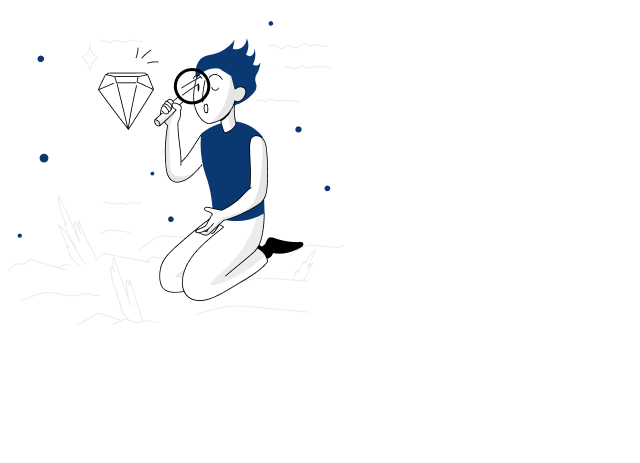
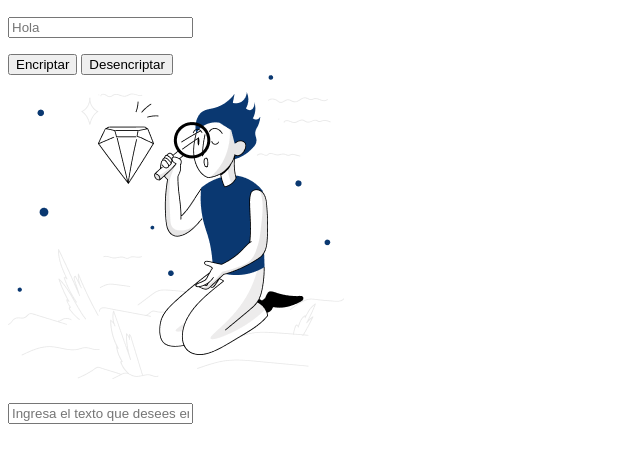
Before and after one commit to JohsuaCado/ENCRIPTADOR_DE_TEXTO, a plain HTML site: page index.html in a window 1280 px wide. Shown: the part 59-522 px from the top of the page, without its empty margins (0-640 px from the left). Drawn offline with Linux system fonts and the light colour scheme.

Commit message:
Se agrego botones y inputs

```diff
--- a/index.html
+++ b/index.html
@@ -15,12 +15,20 @@
     <main class="desk">
         <section class="desk_cotenido>">
             <div class="desk_cotenido_sin_encriptar">
-                <h1></h1>
-                <p class="desk_texto_sin_encriptar"></p>
+                <p class="desk_texto_sin_encriptar">
+                    <input type="text" placeholder="Hola"/>
+                </p>
+            </div>
+            <div class="desk_botones">
+                <button class="boton_Encriptar">Encriptar</button>
+                <button class="boton_Desencriptar">Desencriptar</button>
             </div>
             <div class="desk_cotenido_encriptado">
                 <img src="./assets/Muñeco.png">
-                <p class="desk_texto_encriptado"></p>
+                <h2></h2>
+                <p class="desk_texto_encriptado">
+                    <input type="text" placeholder="Ingresa el texto que desees encriptar o desencriptar."/>
+                </p>
             </div>
         </section>
     </main>
```
